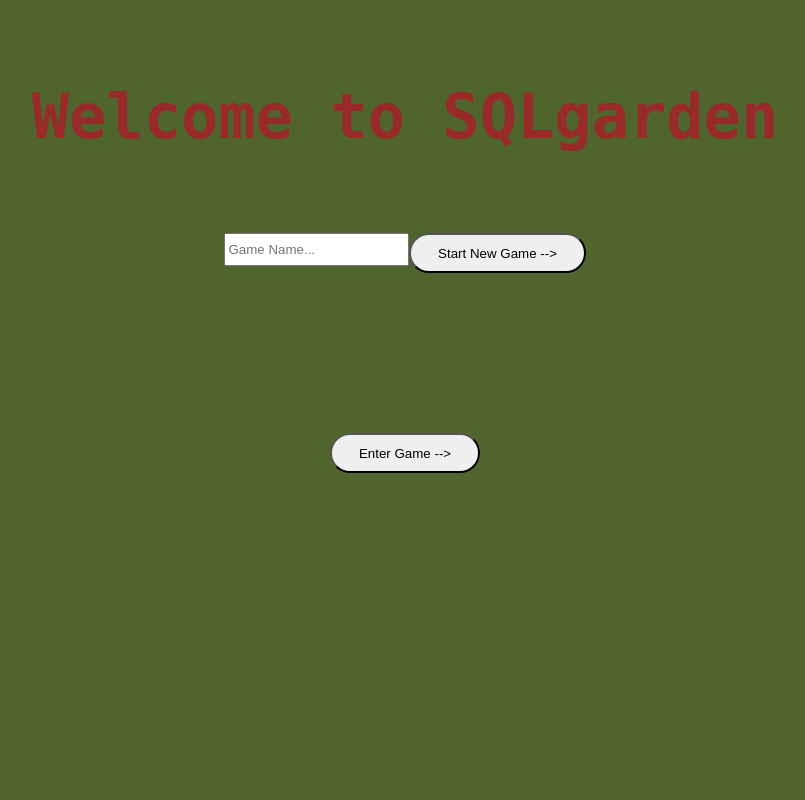
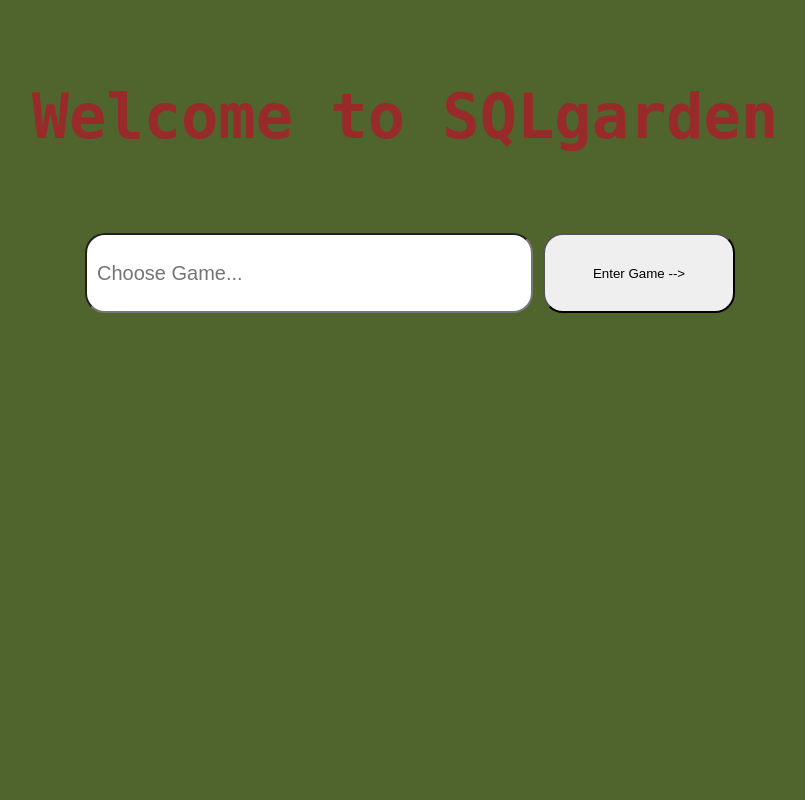
Before and after one commit to MironFoerster/SQLgarden, a PHP site: page / in a window 1280 px wide. Shown: the whole page, without its empty margins (235-1040 px from the left). Run offline with PHP 8.4, Linux system fonts and the light colour scheme; data that the repository does not hold is empty.

Commit message:
index functional

```diff
--- a/index.css
+++ b/index.css
@@ -25,24 +25,47 @@ h1 {
 }
 
 input[type=submit] {
-    padding: 0 2em;
-    height: 3em;
+    padding: 0;
     display: flex;
     align-items: center;
     justify-content: space-around;
     border-radius: 20px;
+    grid-row: 1;
+    grid-column: 2;
 }
-input[type=text] {
-    height: 2em;
+input[type=submit]:disabled {
+    background-color: rgb(73, 56, 50);
 }
 
-#new-form {
-    margin-top: 10vh;
+
+input[type=text] {
+    box-sizing: border-box;
+    padding-left: 10px;
+    grid-row: 1;
+    grid-column: 1;
+    position: relative;
+    z-index: 1;
+    border-radius: 20px;
+    font-size: 20px;
+    height: 10vh;
+    width: 100%;
+    margin-bottom: 10px;
 }
 
-#old-form {
-    margin-top: 20vh;
+input[type=text].invalid {
+    background-color: rgb(245, 112, 63);
 }
+
+form {
+    width: 50vw;
+    height: 50vh;
+    margin-top: 10vh;
+    display: grid;
+    grid-template-columns: 70% 30%;
+    grid-template-rows: 20% 80%;
+    grid-column-gap: 10px;
+}
+
 input[type=radio] {
     display: none;
 }
@@ -51,24 +74,44 @@ input[type=radio]:checked + label {
     background-color: rgb(129, 240, 129);
 }
 
+#choose-hover {
+    grid-row: 1;
+    grid-column: 1;
+    overflow: visible;
+}
+
+#choose-hover:hover {
+    grid-row: 1/3;
+}
+
+::-webkit-scrollbar {
+    width: 0px;
+    background: transparent; /* make scrollbar transparent */
+}
+
 #chooser {
+    grid-row: 2;
+    grid-column: 1;
     display: flex;
     flex-direction: column;
     justify-content: flex-start;
-    /*transition: max-height 0.2s ease;*/
-    max-height: 10vh;
+    align-items: stretch;
+    transition: height 0.2s ease, opacity 0.2s ease;
     overflow-y: scroll;
+    height: 0;
+    opacity: 0;
+    border-radius: 20px;
 }
 #chooser.open {
-    height: auto;
-    max-height: 30vh;
+    height: 40vh;
     overflow-y: scroll;
+    opacity: 1;
 }
+
 label {
     flex-grow: 0;
     flex-shrink: 0;
     height: 10vh;
-    width: 20vw;
     display: flex;
     align-items: center;
     justify-content: space-around;
@@ -78,7 +121,3 @@ label {
 label:hover {
     background-color: rgb(88, 153, 88);
 }
-
-form {
-    display: flex;
-}
--- a/index.js
+++ b/index.js
@@ -1,14 +1,57 @@
-document.getElementById("chooser").onmouseenter = (evt) => {
-    evt.currentTarget.classList.add("open");
+
+const input = document.getElementById("gamename-input");
+const submit = document.getElementById("submit-choice");
+const chooser = document.getElementById("chooser");
+const hover = document.getElementById("choose-hover");
+hover.onmouseenter = (evt) => {
+    chooser.classList.add("open");
 }
-document.getElementById("chooser").onmouseleave = (evt) => {
-    evt.currentTarget.classList.remove("open");
+hover.onmouseleave = (evt) => {
+    chooser.classList.remove("open");
 }
 
-for (let i of document.querySelectorAll("label")) {
-    i.onclick = (evt) => {
+
+
+for (let i of document.querySelectorAll("input[type=radio]")) {
+    i.onchange = (evt) => {
         evt.currentTarget.parentElement.classList.remove("open");
-        evt.currentTarget.parentElement.scrollTo({top: evt.currentTarget.getBoundingClientRect().top, behavior: 'instant'});
-        console.log(evt.currentTarget.getBoundingClientRect().top);
+        if (!(evt.currentTarget.value == "new-game")) {
+            input.value = evt.currentTarget.value;
+            input.readonly = true;
+            input.placeholder = "Choose Game...";
+        } else {
+            input.value = "";
+            input.readonly = false;
+            input.placeholder = "Enter Name...";
+            input.focus();
+        }
     }
 }
+
+
+const choices = document.getElementsByName("gamechoice");
+
+input.oninput = (evt) => {
+    let invalid = false;
+    // check if input is equal to existing choice
+    for (let choice of choices) {
+        if (evt.currentTarget.value == choice.value) {
+            invalid = true;
+        }
+    }
+    // check if input has anything but letters and space
+    const re = /[^ A-Za-z]/;
+    if (re.test(evt.currentTarget.value)) {
+        invalid = true;
+    }
+
+    if (invalid) {
+        console.log("invalid");
+        evt.currentTarget.classList.add("invalid");
+        submit.readonly = true;
+    } else {
+        console.log("valid");
+        evt.currentTarget.classList.remove("invalid");
+        submit.readonly = false;
+    }
+}
--- a/index.php
+++ b/index.php
@@ -10,23 +10,23 @@
 </head>
 <body>
     <h1>Welcome to SQLgarden</h1>
-    <form id="new-form" action="/sqlgarden/garden.php" method="post">
-        <input type="text" name="gamename" placeholder="Game Name...">
-        <input type="hidden" name="entermode" value="new">
-        <input type="submit" value="Start New Game -->">
-    </form>
-    <form id="old-form" action="/sqlgarden/garden.php" method="post">
+    <form action="/sqlgarden/garden.php" method="post">
+        <input type="submit" id="submit-choice" value="Enter Game -->">
+        <div id="choose-hover">
+        <input type="text" id="gamename-input" name="gamename" placeholder="Choose Game..." maxlength="10" readonly>
             <div id="chooser">
                 <?php
+                    echo "<input type='radio' id='new-game' name='gamechoice' value='new-game'>\n";
+                    echo "<label for='new-game'>+ New Game</label>\n";
                     $pdo = new PDO('mysql:host=localhost;dbname=sqlgarden', 'root', '');
                     foreach($pdo->query('SELECT name FROM games') as $row) {
-                    echo '<input type="radio" id="'.$row['name'].'" name="gamechoice" value="'.$row['name'].'">';
-                    echo '<label for="'.$row['name'].'">'.$row['name'].'</label>';
+                        echo "<input type='radio' id='".$row['name']."' name='gamechoice' value='".$row['name']."'>\n";
+                        echo "<label for='".$row['name']."'>".$row['name']."</label>\n";
                     }
                 ?>
             </div>
-        <input type="hidden" name="entermode" value="old">
-        <input type="submit" value="Enter Game -->">
+        </div>
     </form>
+
 </body>
 </html>
```
Also changed, not shown: garden.php (+10 -3 lines). Lines whose indentation alone changed are shown as unchanged.
